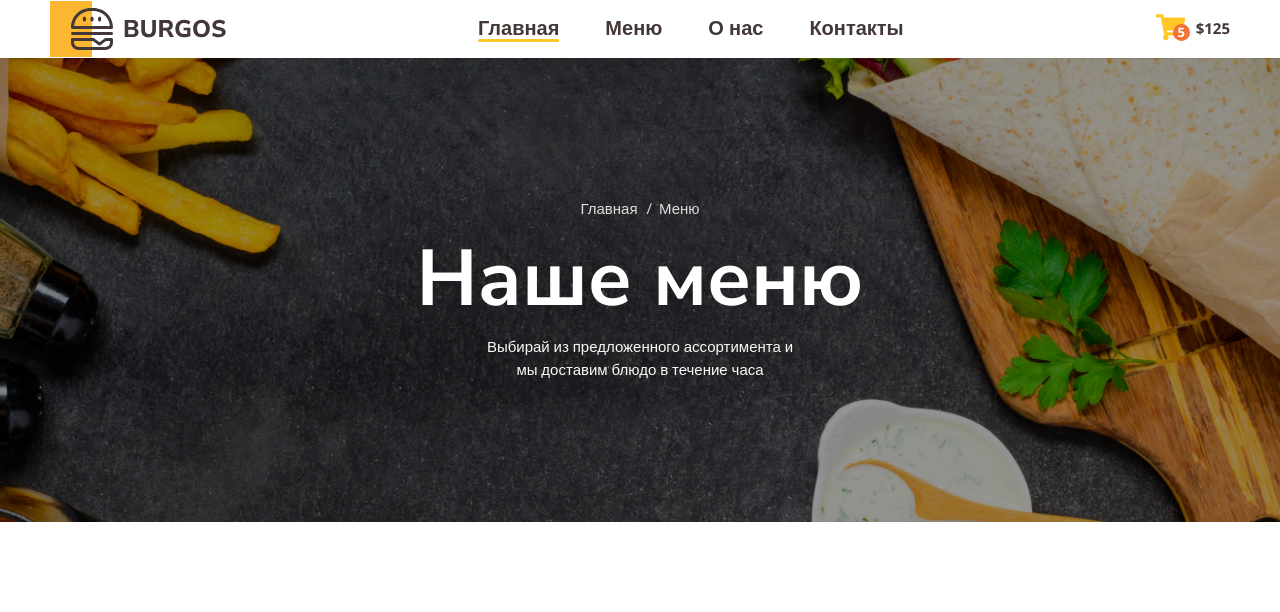
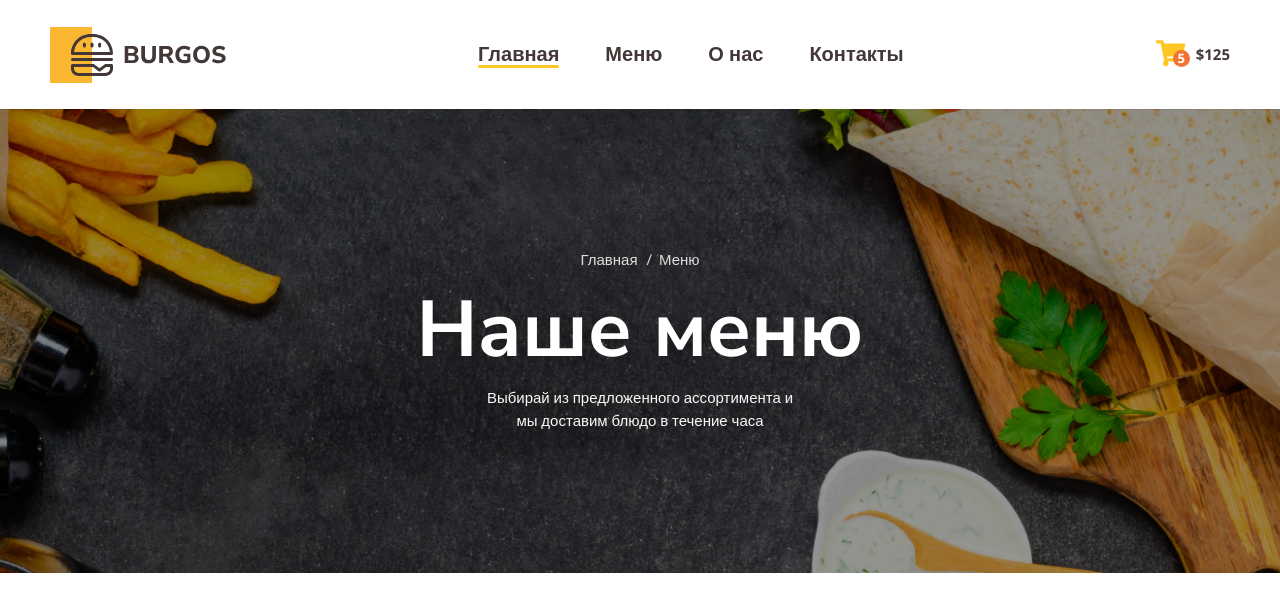
Before and after one commit to BestDmitriy/Module_01_burger, a plain HTML site: page index.html in a window 1280 px wide. Drawn offline with nearby package versions, Linux system fonts and the light colour scheme.

Commit message:
Add style

```diff
--- a/CSS/main.css
+++ b/CSS/main.css
@@ -5,12 +5,16 @@ body {
 .container {
     max-width: 1180px;
     margin: 0 auto;
+    padding-left: 15px;
+    padding-right: 15px;
 }
 .header {
     font-family: 'Open Sans', sans-serif;
     display: flex;
     align-items: center;
     justify-content: space-between;
+    padding-top: 26px;
+    padding-bottom: 25px;
 }
 .header-logo {
     display: block;
```
